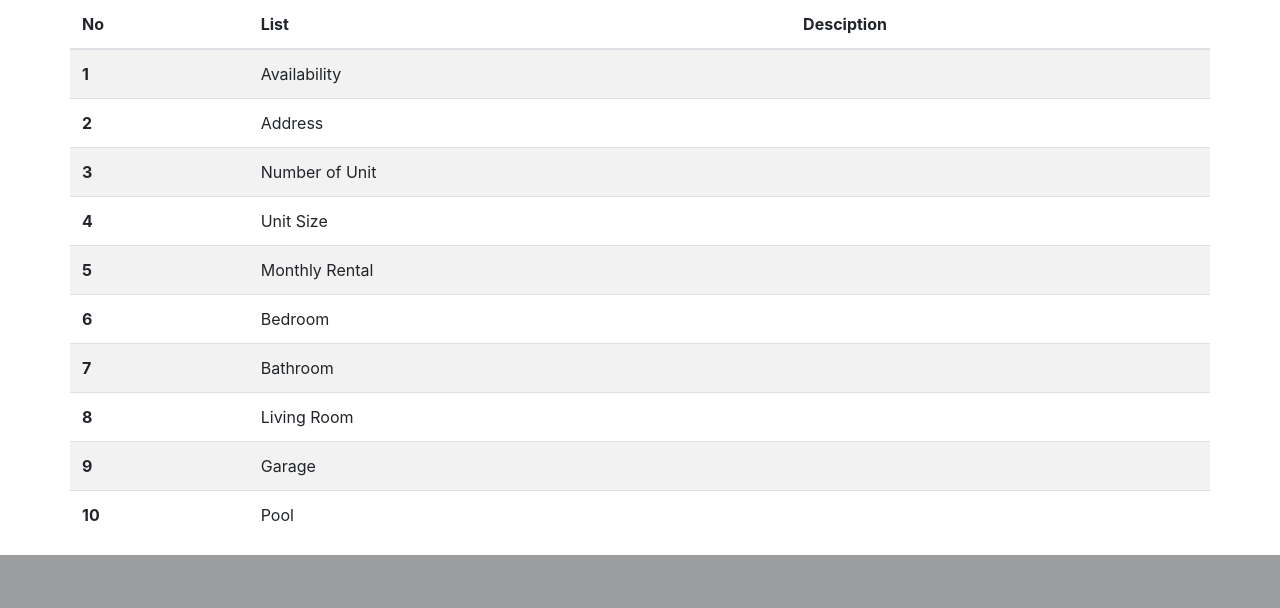
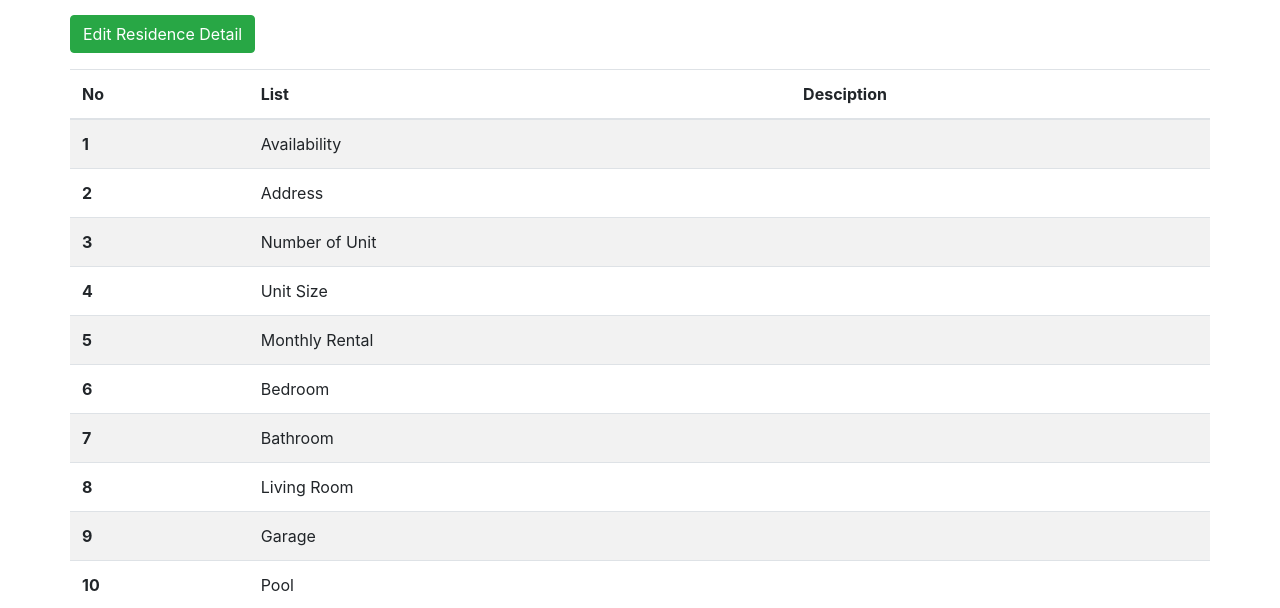
Before and after one commit to okaputra/MicroHouseWeb, a Laravel app: page /showDetail/1 in a window 1280 px wide. Shown: the part 966-1574 px from the top of the page. Before the commit the page ends 1521 px from the top, so only its background shows below. Run offline with Laravel 8, Linux system fonts and the light colour scheme; data that the repository does not hold is empty.

Commit message:
Added MicroHouseWeb first

```diff
--- a/app/Http/Controllers/HousingController.php
+++ b/app/Http/Controllers/HousingController.php
@@ -82,7 +82,8 @@ class HousingController extends Controller
      */
     public function edit($id)
     {
-        //
+        $residence = DB::table('residence')->where('id',$id)->get();
+        return view('detail',['residence'=> $residence]);
     }
 
     /**
--- a/resources/views/detail.blade.php
+++ b/resources/views/detail.blade.php
@@ -63,6 +63,7 @@
         <div class="card" style="width: 100%;">
             <img src="{{ url('/data_file/'.$data->Image) }}" class="card-img-top" alt="">
           </div>
+          <a href="/editResidence/{{$data->id}}" class="btn btn-success my-3">Edit Residence Detail</a>
           <table class="table table-striped">
             <thead>
               <tr>
--- a/routes/web.php
+++ b/routes/web.php
@@ -24,3 +24,4 @@ Route::get('/rent', 'HousingController@index');
 Route::post('/storeNewR', 'HousingController@store');
 Route::get('/delete/{id}', 'HousingController@destroy');
 Route::get('/showDetail/{id}', 'HousingController@show');
+Route::get('/editResidence/{id}', 'HousingController@edit');
```
